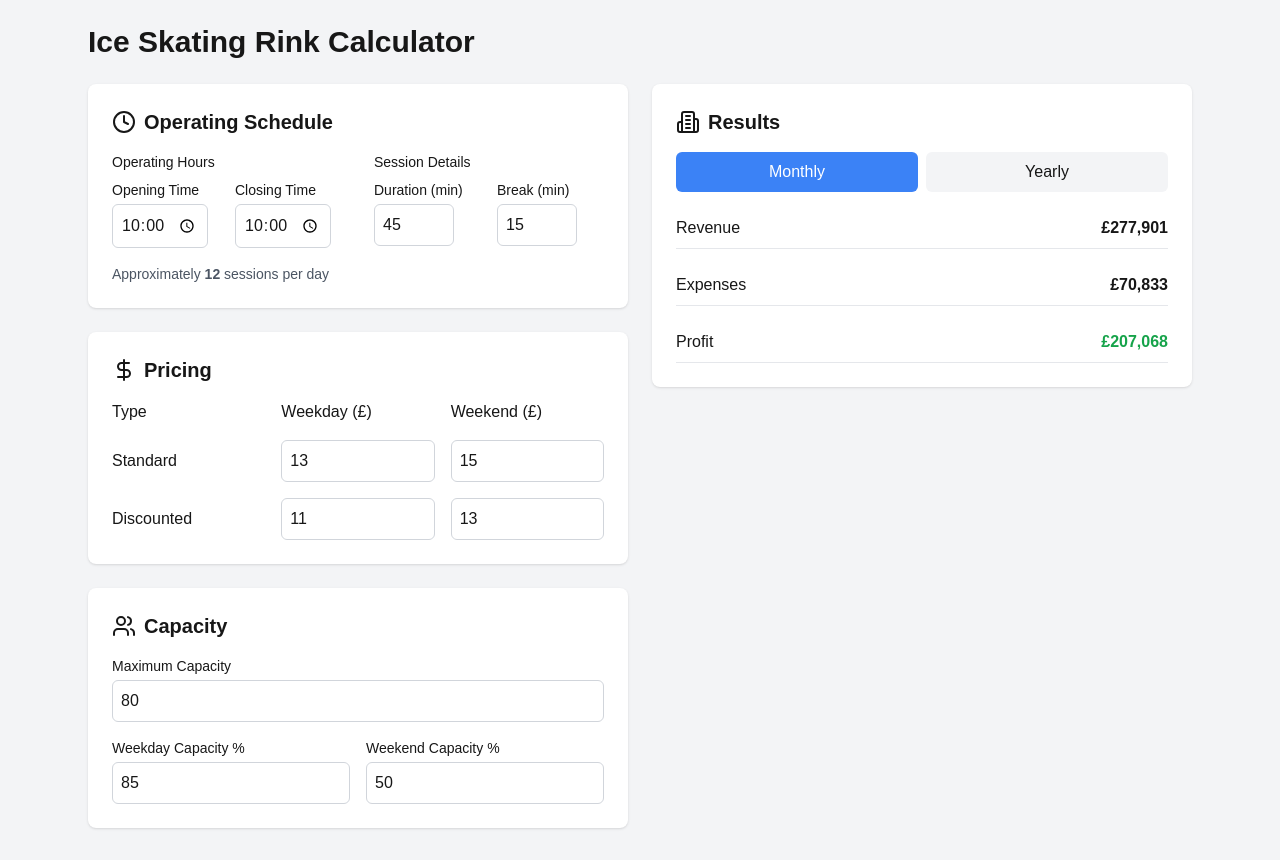
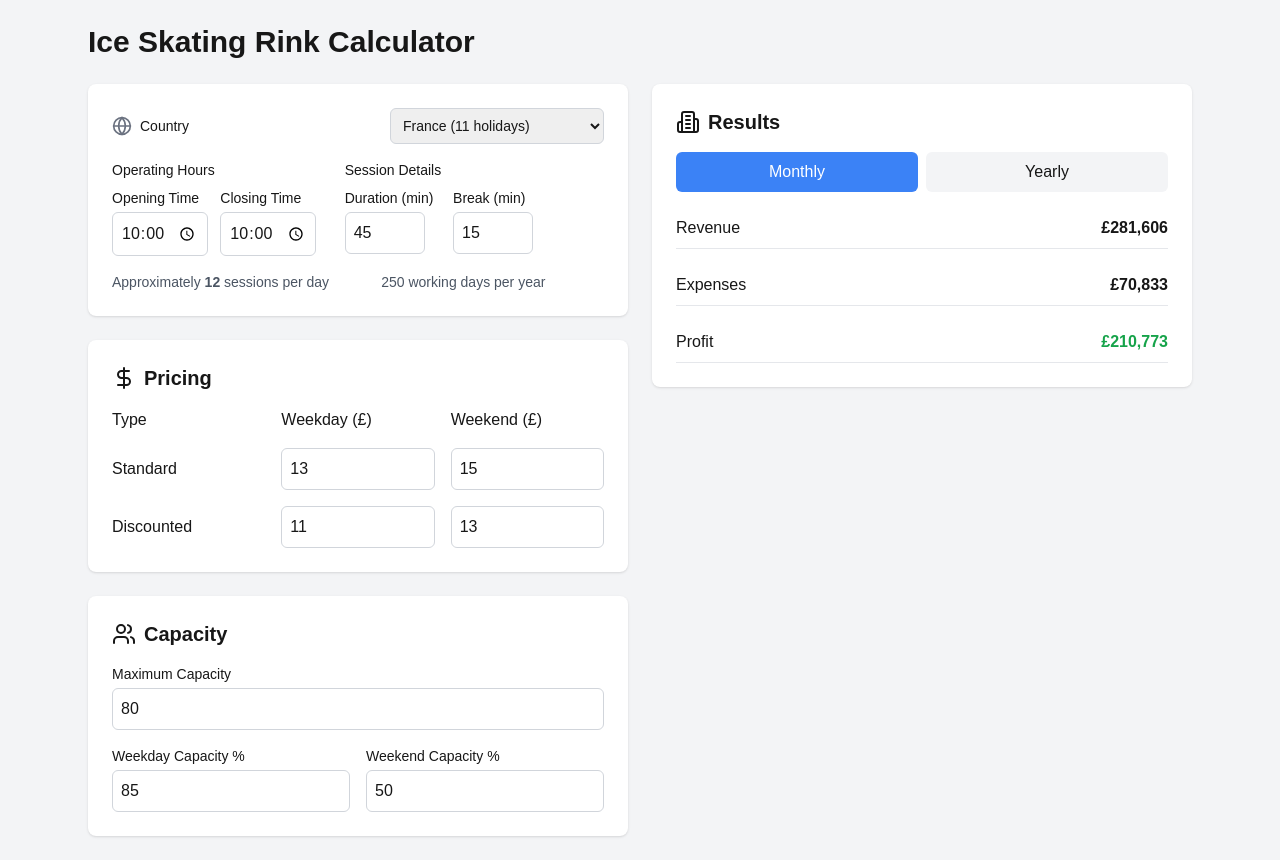
Before and after one commit to trkaplan/profitmeter-web, a Next.js app: page / in a window 1280 px wide. Built offline with nearby package versions, Linux system fonts and the light colour scheme.

Commit message:
count holidays in calculation

```diff
--- /dev/null
+++ b/data/holidays.ts
@@ -0,0 +1,39 @@
+export type Country = {
+  code: string
+  name: string
+  holidays: number
+  workingDays: number
+}
+
+export const countries: Country[] = [
+  {
+    code: 'FR',
+    name: 'France',
+    holidays: 11, // Public holidays
+    workingDays: 250,
+  },
+  {
+    code: 'GB',
+    name: 'United Kingdom',
+    holidays: 8, // Bank holidays
+    workingDays: 251, // Average working days per year (excluding weekends and bank holidays)
+  },
+  {
+    code: 'US',
+    name: 'United States',
+    holidays: 11, // Federal holidays
+    workingDays: 250,
+  },
+  {
+    code: 'TR',
+    name: 'Turkey',
+    holidays: 14.5, // National and religious holidays
+    workingDays: 249,
+  },
+  {
+    code: 'DE',
+    name: 'Germany',
+    holidays: 9, // National holidays
+    workingDays: 252,
+  },
+]
--- a/pages/index.tsx
+++ b/pages/index.tsx
@@ -1,6 +1,7 @@
 import React, { useState } from 'react'
-import { Clock, DollarSign, Users, Building2, RotateCcw } from 'lucide-react'
+import { Clock, DollarSign, Users, Building2, RotateCcw, Globe } from 'lucide-react'
 import { NumberInput } from '../components/NumberInput'
+import { countries, type Country } from '../data/holidays'
 
 type Schedule = {
   start_time: string
@@ -31,7 +32,8 @@ type FormData = {
 }
 
 const CalculatorForm = () => {
-  // eslint-disable-next-line @typescript-eslint/no-unused-vars
+  const [activeTab, setActiveTab] = useState<'monthly' | 'yearly'>('monthly')
+  const [selectedCountry, setSelectedCountry] = useState<Country>(countries.find((c) => c.code === 'FR') || countries[0])
   const [formData, setFormData] = useState<FormData>({
     operating_schedule: {
       weekday: {
@@ -63,8 +65,6 @@ const CalculatorForm = () => {
       weekend_percentage: 50,
     },
   })
-
-  const [activeTab, setActiveTab] = useState('monthly')
 
   const defaultOperatingSchedule = {
     start_time: '10:00',
@@ -139,15 +139,20 @@ const CalculatorForm = () => {
     const weekdaySessions = calculateWeekdaySessions()
     const weekendSessions = weekdaySessions // Assuming same schedule for weekends
 
+    // Calculate average working days per month (excluding holidays)
+    const workingDaysPerMonth = selectedCountry.workingDays / 12
+    const weekdaysPerMonth = Math.round(workingDaysPerMonth) // Weekdays excluding holidays
+    const weekendsPerMonth = Math.round(30.44 - workingDaysPerMonth) // Average days in month minus working days
+
     // Calculate weekday revenue
     const weekdayCapacity = Math.floor((formData.capacity.max_capacity * formData.capacity.weekday_percentage) / 100)
-    const weekdayStandardRevenue = weekdaySessions * 22 * weekdayCapacity * formData.pricing.weekday.standard * 0.7 // 70% standard tickets
-    const weekdayDiscountedRevenue = weekdaySessions * 22 * weekdayCapacity * formData.pricing.weekday.discounted * 0.3 // 30% discounted tickets
+    const weekdayStandardRevenue = weekdaySessions * weekdaysPerMonth * weekdayCapacity * formData.pricing.weekday.standard * 0.7 // 70% standard tickets
+    const weekdayDiscountedRevenue = weekdaySessions * weekdaysPerMonth * weekdayCapacity * formData.pricing.weekday.discounted * 0.3 // 30% discounted tickets
 
     // Calculate weekend revenue
     const weekendCapacity = Math.floor((formData.capacity.max_capacity * formData.capacity.weekend_percentage) / 100)
-    const weekendStandardRevenue = weekendSessions * 8 * weekendCapacity * formData.pricing.weekend.standard * 0.7 // 70% standard tickets
-    const weekendDiscountedRevenue = weekendSessions * 8 * weekendCapacity * formData.pricing.weekend.discounted * 0.3 // 30% discounted tickets
+    const weekendStandardRevenue = weekendSessions * weekendsPerMonth * weekendCapacity * formData.pricing.weekend.standard * 0.7 // 70% standard tickets
+    const weekendDiscountedRevenue = weekendSessions * weekendsPerMonth * weekendCapacity * formData.pricing.weekend.discounted * 0.3 // 30% discounted tickets
 
     const monthlyRevenue = weekdayStandardRevenue + weekdayDiscountedRevenue + weekendStandardRevenue + weekendDiscountedRevenue
     return Math.round(monthlyRevenue)
@@ -195,11 +200,28 @@ const CalculatorForm = () => {
         <div className="space-y-6">
           {/* Operating Schedule */}
           <div className="bg-white rounded-lg shadow p-6">
-            <div className="flex items-center space-x-2 mb-4">
-              <Clock className="w-6 h-6" />
-              <h2 className="text-xl font-semibold">Operating Schedule</h2>
+            <div className="flex items-center justify-between mb-4">
+              <div className="flex items-center space-x-2">
+                <Globe className="w-5 h-5 text-gray-500" />
+                <label className="block text-sm font-medium">Country</label>
+              </div>
+              <select
+                value={selectedCountry.code}
+                onChange={(e) => {
+                  const country = countries.find((c) => c.code === e.target.value)
+                  if (country) setSelectedCountry(country)
+                }}
+                className="rounded-md border border-gray-300 p-2 text-sm"
+              >
+                {countries.map((country) => (
+                  <option key={country.code} value={country.code}>
+                    {country.name} ({country.holidays} holidays)
+                  </option>
+                ))}
+              </select>
             </div>
-            <div className="space-y-4">
+
+            <div className="flex space-x-8">
               {/* Weekday Schedule */}
               <div>
                 <div className="flex space-x-8">
@@ -283,6 +305,9 @@ const CalculatorForm = () => {
                 <div className="mt-4 flex items-center justify-between">
                   <div className="text-sm text-gray-600">
                     Approximately <b>{weekdaySessions}</b> sessions per day
+                  </div>
+                  <div className="text-sm text-gray-600">
+                    {selectedCountry.workingDays} working days per year
                   </div>
                   {isScheduleModified() && (
                     <button
```
